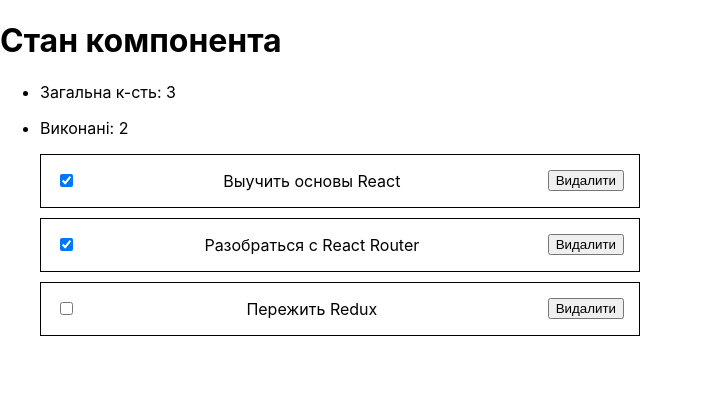
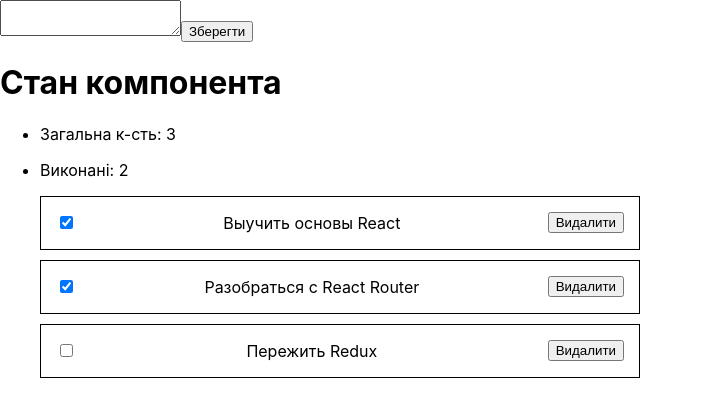
Before and after one commit to skif6623/Counter-on-class, a React (Create React App) app: page / in a window 1280 px wide. Shown: the top 416 px of the page, without its empty margins (0-703 px from the left). Built offline with nearby package versions, Linux system fonts and the light colour scheme.

Commit message:
created todoEditor

```diff
--- a/src/App.js
+++ b/src/App.js
@@ -2,6 +2,7 @@
 // import {Dropdown} from "./components/Dropdown/Dropdown";
 import React, { Component } from 'react';
 import { TodoList } from './components/TodoList/TodoList';
+import { TodoEditor } from './components/TodoEditor/TodoEditor';
 import initTodos from './todos.json';
 // import { Form } from './components/Form/Form';
 // import { ColorPicker } from './components/ColorPicker/ColorPicker';
@@ -16,6 +17,10 @@
 export class App extends Component {
   state = {
     todos: initTodos,
+  };
+
+  addTodo = todoText => {
+    console.log('todoText', todoText);
   };
 
   deleteTodo = todoId => {
@@ -50,6 +55,7 @@
       <>
         {/* <ColorPicker options={colorPickerOptions} /> */}
         {/* <Form submit={this.formSubmitHandler} /> */}
+        <TodoEditor onSubmitForm={this.addTodo} />
         <h1>Стан компонента</h1>
         <ul>
           <li>
--- /dev/null
+++ b/src/components/TodoEditor/TodoEditor.jsx
@@ -0,0 +1,37 @@
+import React, { Component } from 'react';
+
+export class TodoEditor extends Component {
+  state = {
+    message: '',
+  };
+
+  handleChange = e => {
+    this.setState({ message: e.currentTarget.value });
+  };
+
+  resetMessage = () => {
+    this.setState({
+      message: '',
+    });
+  };
+
+  handleSubmit = e => {
+    e.preventDefault();
+
+    this.props.onSubmitForm(this.state.message);
+
+    this.resetMessage();
+  };
+
+  render() {
+    return (
+      <form onSubmit={this.handleSubmit}>
+        <textarea
+          value={this.state.message}
+          onChange={this.handleChange}
+        ></textarea>
+        <button type="submit">Зберегти</button>
+      </form>
+    );
+  }
+}
```
